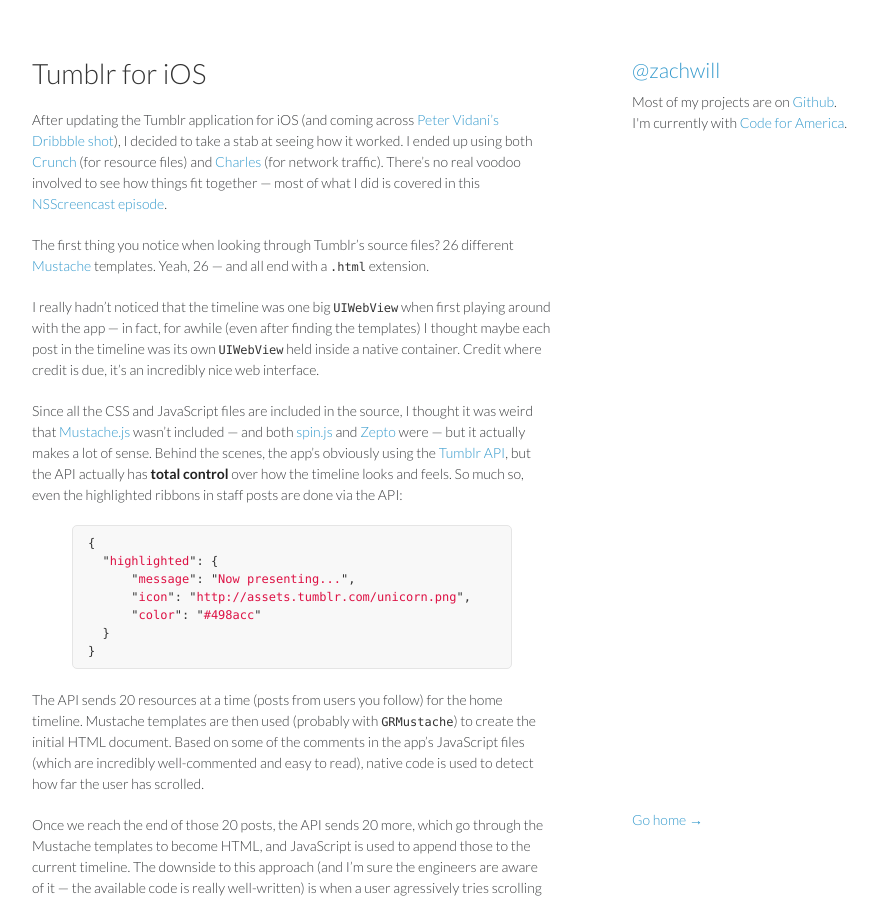
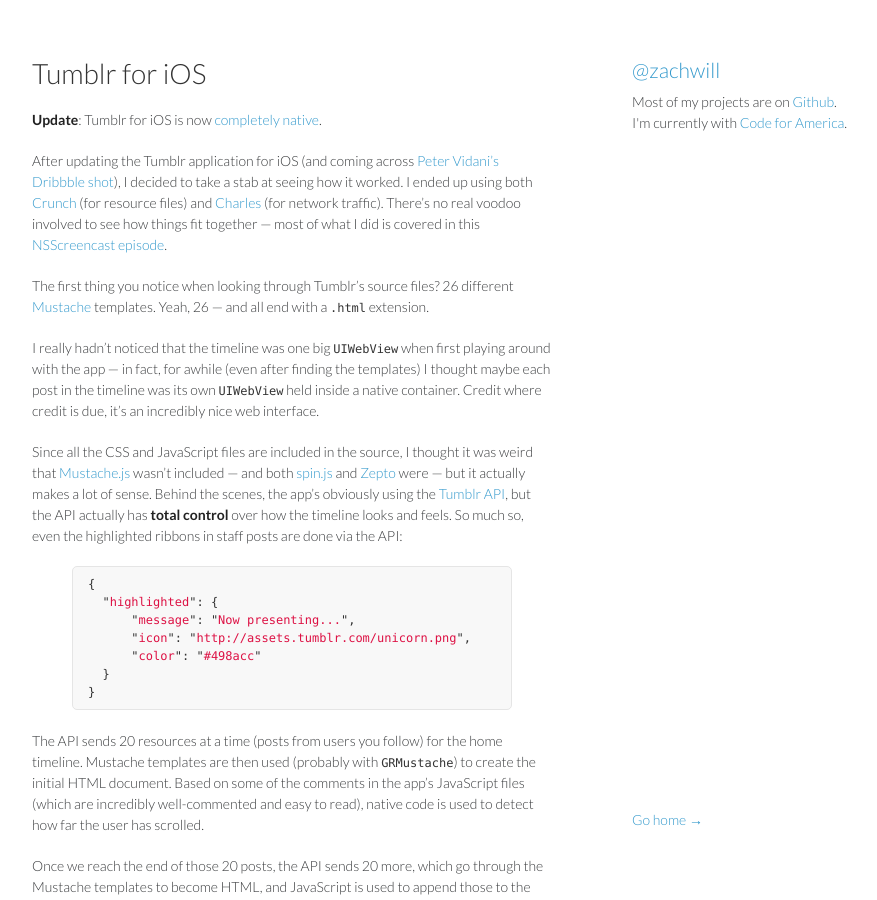
Before and after one commit to zachwill/blog, a Jekyll site: the page built from _posts/2012-09-07-tumblr.md, in a window 1280 px wide and 900 px high. Shown: the whole window, without its empty margins (178-1055 px from the left). Built offline with Jekyll 4.4.1, drawn with Linux system fonts in a browser that asks for light colours; Markdown is read by kramdown in place of the engine named in the settings.

Commit message:
Link to Tumblr update

```diff
--- a/_posts/2012-09-07-tumblr.md
+++ b/_posts/2012-09-07-tumblr.md
@@ -3,6 +3,8 @@
 title     : Tumblr for iOS
 permalink : /tumblr-ios/
 ---
+
+**Update**: Tumblr for iOS is now [completely native](http://bryan.io/post/35271499014/tumblr-for-iphone-is-now-100-native).
 
 After updating the Tumblr application for iOS (and coming across [Peter
 Vidani's](http://twitter.com/pter) [Dribbble
```
